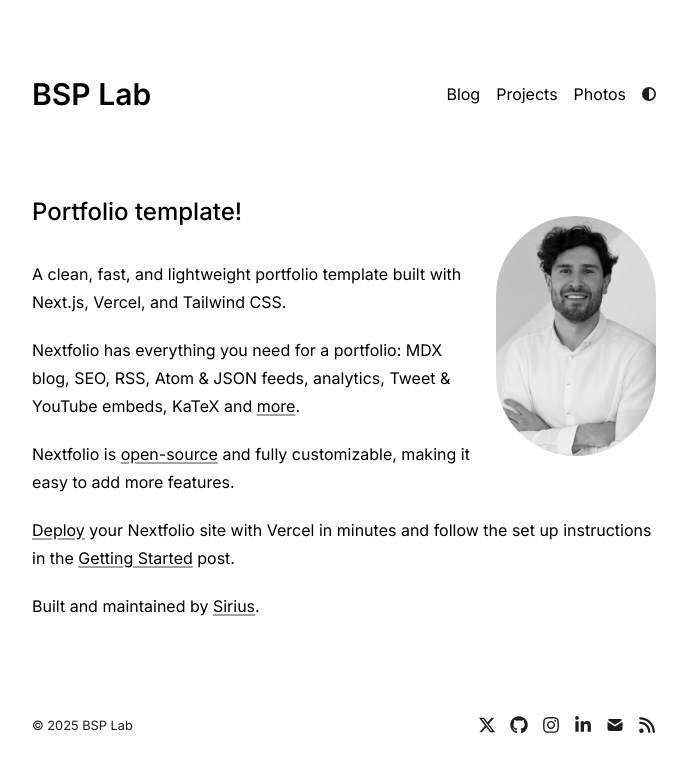
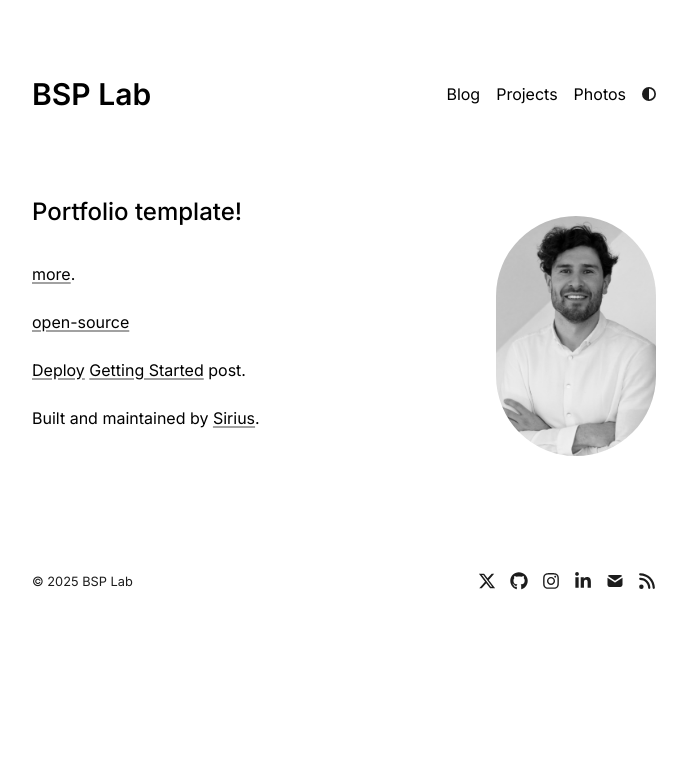
Before and after one commit to BPenzar/bsp-lab, a Next.js app: page / in a window 1280 px wide. Shown: the top 772 px of the page, without its empty margins (296-983 px from the left). Built offline with nearby package versions, Linux system fonts and the light colour scheme.

Commit message:
Update page.tsx

```diff
--- a/app/page.tsx
+++ b/app/page.tsx
@@ -18,12 +18,10 @@
       <h1 className="mb-8 text-2xl font-medium">Portfolio template!</h1>
       <div className="prose prose-neutral dark:prose-invert">
         <p>
-          A clean, fast, and lightweight portfolio template built with Next.js,
-          Vercel, and Tailwind CSS.
+
         </p>
         <p>
-          Nextfolio has everything you need for a portfolio: MDX blog, SEO, RSS,
-          Atom & JSON feeds, analytics, Tweet & YouTube embeds, KaTeX and {""}
+          {""}
           <a
             target="_blank"
             href="https://github.com/1msirius/Nextfolio?tab=readme-ov-file#features"
@@ -33,11 +31,11 @@
           .
         </p>
         <p>
-          Nextfolio is{" "}
+          {" "}
           <a href={socialLinks.github} target="_blank">
             open-source
           </a>{" "}
-          and fully customizable, making it easy to add more features.
+
         </p>
         <p>
           <a
@@ -46,8 +44,7 @@
           >
             Deploy
           </a>{" "}
-          your Nextfolio site with Vercel in minutes and follow the set up
-          instructions in the{" "}
+         {" "}
           <a href="/blog/getting-started">Getting Started</a> post.
         </p>
         <p>
```
